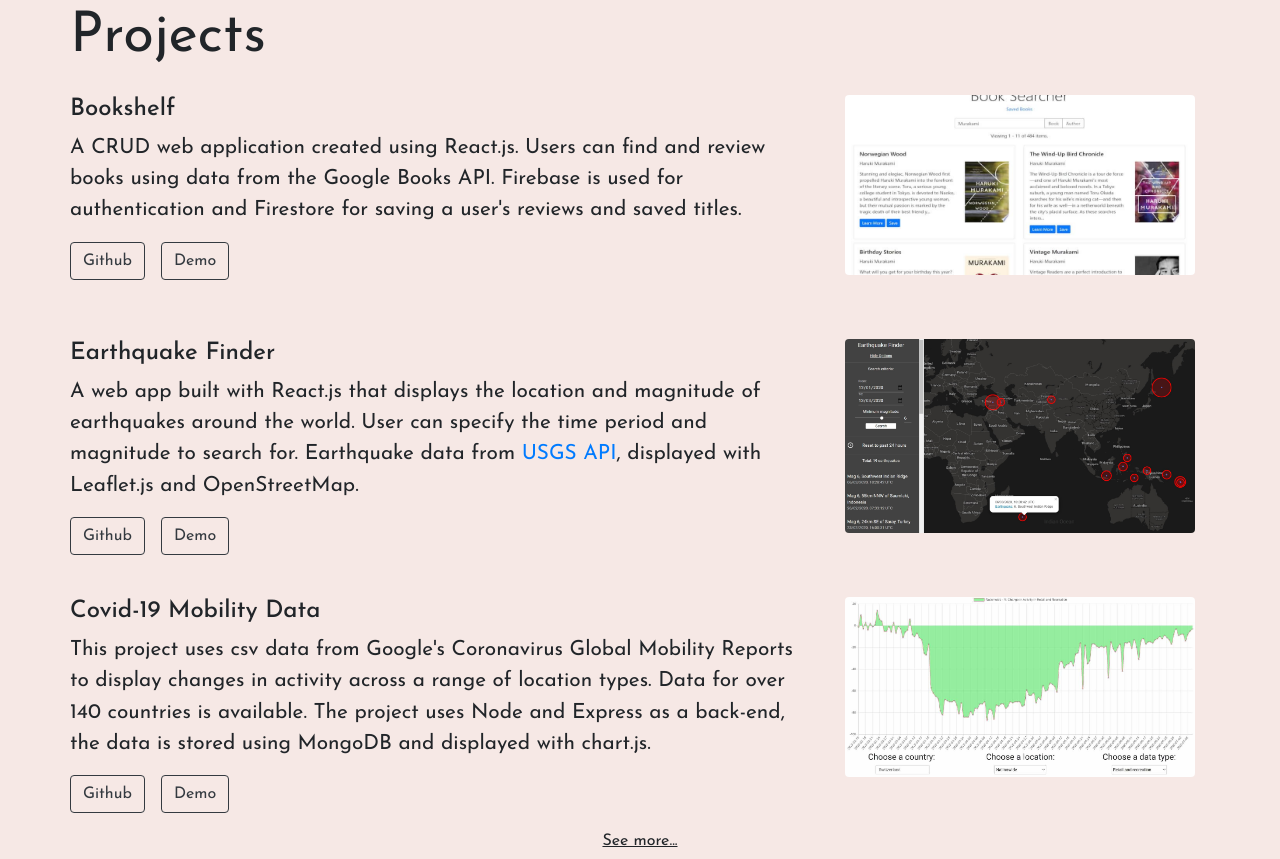
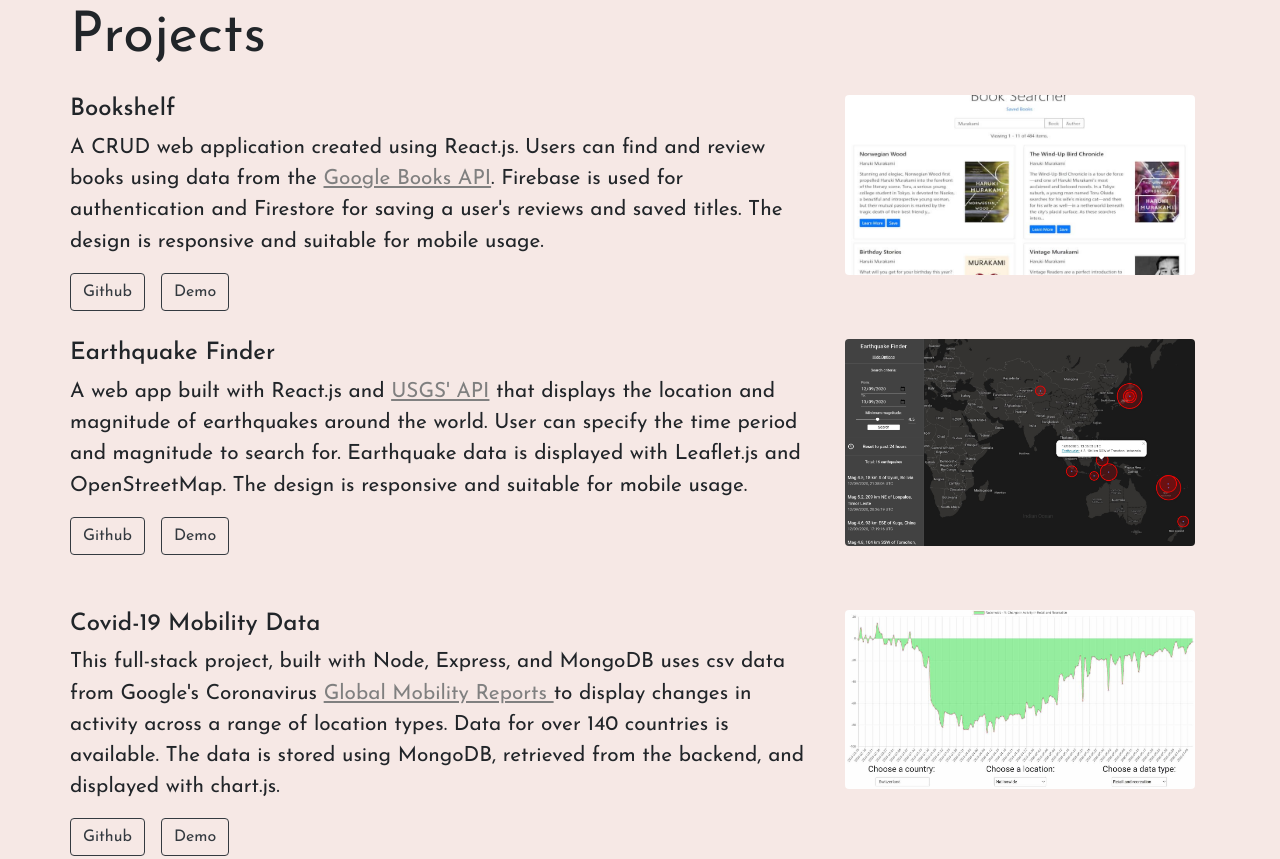
Before and after one commit to GeorgeLam/georgelam.github.io, a plain HTML site: page index.html in a window 1280 px wide. Shown: the part 820-1679 px from the top of the page. Drawn offline with nearby package versions, Linux system fonts and the light colour scheme.

Commit message:
Adjusted link styling, updated image link

```diff
--- a/index.html
+++ b/index.html
@@ -72,8 +72,8 @@
                             <div class="row">
                                 <div class="project-card d-flex flex-row">
                                     <p class="projectDetail mr-3">
-                                        A CRUD web application created using React.js. Users can find and review books using data from the Google Books API.
-                                        Firebase is used for authentication and Firestore for saving a user's reviews and saved titles.
+                                        A CRUD web application created using React.js. Users can find and review books using data from the <a href="https://developers.google.com/books/docs/v1/using">Google Books API</a>.
+                                        Firebase is used for authentication and Firestore for saving a user's reviews and saved titles. The design is responsive and suitable for mobile usage.
                                     </p>
                                 </div>
                             </div>
@@ -107,7 +107,7 @@
                 <div class="row">
                     <div class="project-card d-flex flex-row">
                         <p class="projectDetail mr-3">
-                            A web app built with React.js that displays the location and magnitude of earthquakes around the world. User can specify the time period and magnitude to search for. Earthquake data from <a href="https://earthquake.usgs.gov/fdsnws/event/1/">USGS API</a>, displayed with Leaflet.js and OpenStreetMap.
+                            A web app built with React.js and <a href="https://earthquake.usgs.gov/fdsnws/event/1/">USGS' API</a> that displays the location and magnitude of earthquakes around the world. User can specify the time period and magnitude to search for. Earthquake data is displayed with Leaflet.js and OpenStreetMap. The design is responsive and suitable for mobile usage.
                         </p>
                     </div>
                 </div>
@@ -119,7 +119,7 @@
                 </div>
             </div>
             <div class="col col-auto col-lg-4 mb-5">
-                <img src="./img/quake.jpg" class="screenshot rounded" alt="Screenshot of Earthquake Finder app" id="quakemap">
+                <img src="./img/eq.JPG" class="screenshot rounded" alt="Screenshot of Earthquake Finder app" id="quakemap">
             </div>
         </div>
 
@@ -142,9 +142,9 @@
                             <div class="row">
                                 <div class="project-card d-flex flex-row">
                                     <p class="projectDetail mr-3">
-                                        This project uses csv data from Google's Coronavirus Global Mobility Reports to display changes
-                                        in activity across a range of location types. Data for over 140 countries is available. The project uses Node and Express as a back-end, the
-                                        data is stored using MongoDB and displayed with chart.js.
+                                        This full-stack project, built with Node, Express, and MongoDB uses csv data from Google's Coronavirus <a href="https://www.google.com/covid19/mobility/">Global Mobility Reports </a> to display changes
+                                        in activity across a range of location types. Data for over 140 countries is available. The
+                                        data is stored using MongoDB, retrieved from the backend, and displayed with chart.js.
                                     </p>
                                 </div>
                             </div>
--- a/style.css
+++ b/style.css
@@ -11,9 +11,9 @@
   font-size: 1.3em;
 }
 
-/* .content-area {
-  visibility: hidden;
-} */
+a:hover {
+  color: #0f0f0f;
+}
 
 .name,
 .sub,
@@ -30,21 +30,9 @@
   font-size: 1rem;
 }
 
-/* .social-links{
-    font-size: 1.8em;
-} */
-
-/* .proj{
-    height: 35%;
-} */
-
 .proj-info {
   width: 70%;
 }
-
-/* .projImg{
-    width: 300px;
-} */
 
 .seeMore {
   cursor: pointer;
@@ -61,27 +49,20 @@
   text-decoration: underline;
 }
 
+.projectDetail a,
 #moreProjectDetail1 a {
-  color: #000444;
+  color: gray;
   text-decoration: underline;
 }
 
 .screenshot {
   max-width: 100%;
-  max-height: 100%;
+  object-fit: cover;
 }
-
-/* #about{
-    height: 90vh;
-} */
 
 #about-title {
   text-align: center;
 }
-
-/* .about-text-container{
-    height: 60%;
-} */
 
 #bookshelf {
   object-fit: cover;
```
Also changed, not shown: img/eq.JPG (added), img/quake.JPG (deleted).
